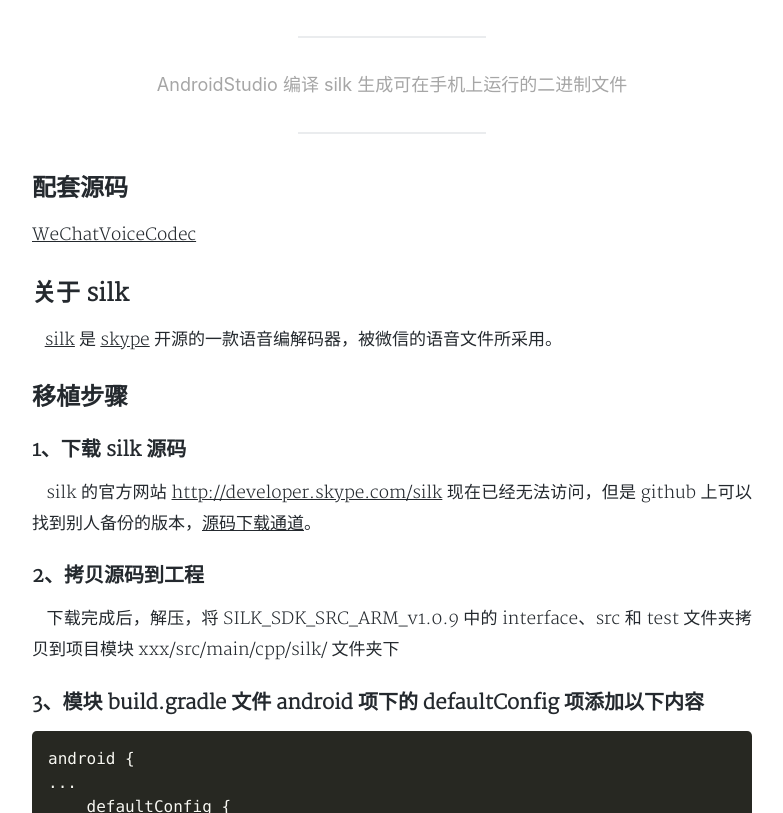
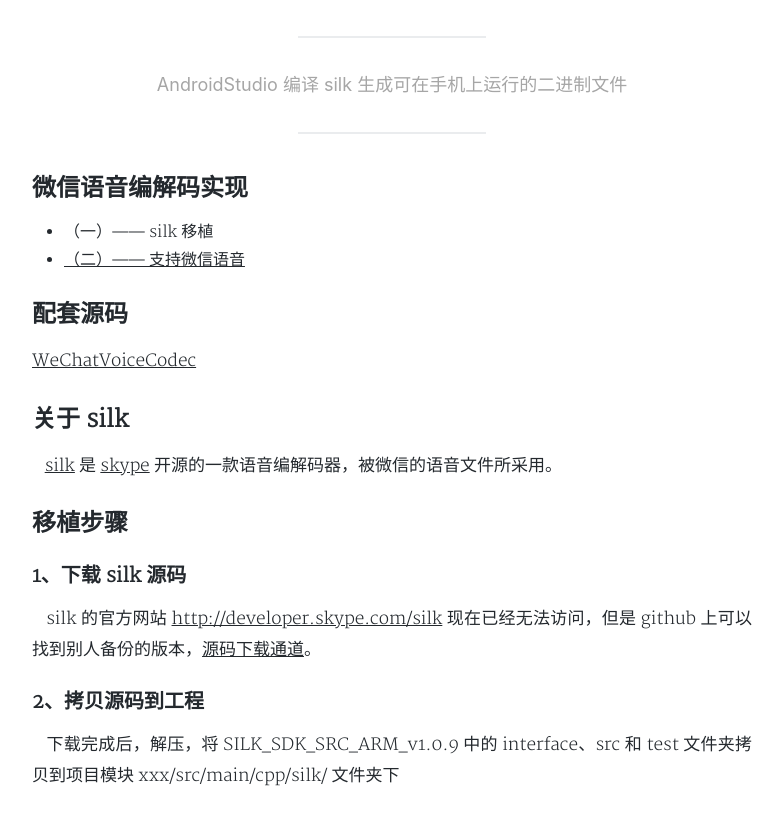
Before and after one commit to WuFengXue/WuFengXue.github.io, a Jekyll site: the page built from _posts/2019/2019-03-12-wechat-voice-codec-silk.md, in a window 1280 px wide and 900 px high, scrolled down 377 px, cut to the strip 87-900 px from the top of the window. Shown: the whole strip, without its empty margins (248-1031 px from the left). Built offline with Jekyll 4.4.1, drawn with Linux system fonts in a browser that asks for light colours; nearby versions of some CDN libraries; a style sheet for code colours, icons or effects is not loaded.

Commit message:
update post wechat-voice-codec-xx

```diff
--- a/_posts/2019/2019-03-12-wechat-voice-codec-silk.md
+++ b/_posts/2019/2019-03-12-wechat-voice-codec-silk.md
@@ -7,6 +7,10 @@
 cover: 'https://cn.bing.com/az/hprichbg/rb/RavenWolf_ZH-CN4544068603_1920x1080.jpg'
 tags: android wechat silk
 ---
+
+## 微信语音编解码实现
+* （一）—— silk 移植
+* [（二）—— 支持微信语音](https://wufengxue.github.io/2019/04/17/wechat-voice-codec-amr.html)
 
 ## 配套源码
 [WeChatVoiceCodec](https://github.com/WuFengXue/WeChatVoiceCodec)
```
Also changed, not shown: _posts/2019/2019-04-17-wechat-voice-codec-amr.md (+1 -1 lines).
